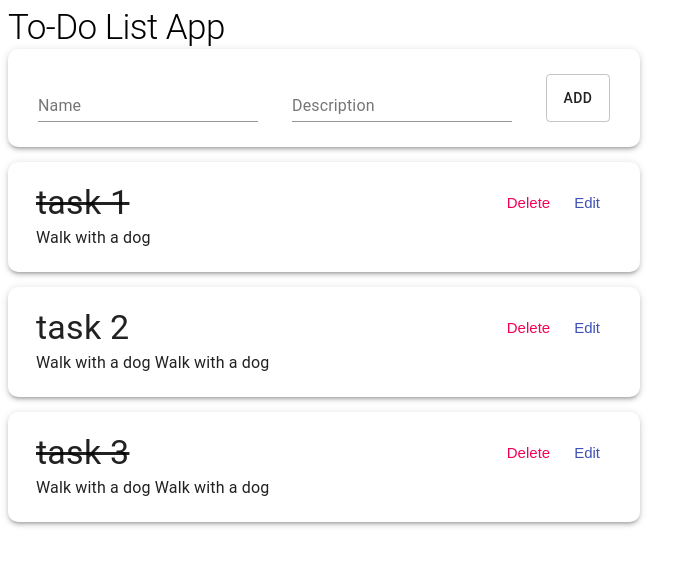
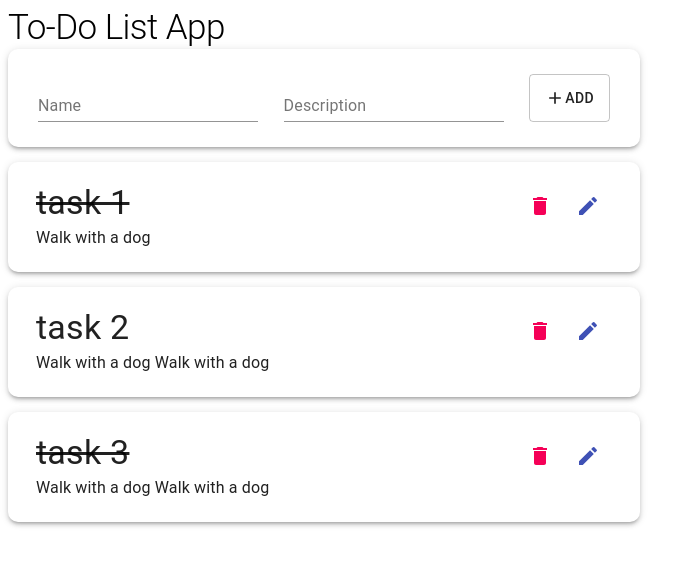
Before and after one commit to Kutsuruk/todo-app, a React (Create React App) app: page / in a window 1280 px wide. Shown: the top 566 px of the page, without its empty margins (0-699 px from the left). Built offline with nearby package versions, Linux system fonts and the light colour scheme.

Commit message:
Added icons for button. Make components code pretier. Start working on adding scss module styles.

```diff
--- a/package.json
+++ b/package.json
@@ -3,7 +3,11 @@
   "version": "0.1.0",
   "private": true,
   "dependencies": {
+    "@emotion/react": "^11.10.4",
+    "@emotion/styled": "^11.10.4",
     "@material-ui/core": "^4.12.4",
+    "@mui/icons-material": "^5.10.3",
+    "@mui/material": "^5.10.5",
     "@testing-library/jest-dom": "^5.14.1",
     "@testing-library/react": "^13.0.0",
     "@testing-library/user-event": "^13.2.1",
--- a/src/components/Panel/Panel.tsx
+++ b/src/components/Panel/Panel.tsx
@@ -1,6 +1,7 @@
 import React, {FC, useState} from "react";
 import {PanelProps} from "../../types";
 import {Button, Paper, TextField} from "@material-ui/core";
+import AddIcon from '@mui/icons-material/Add';
 
 const Panel:FC<PanelProps> = ({onAddTodo}) => {
     const [todo, setTodo] = useState({name: '', description: ''})
@@ -20,7 +21,9 @@ const Panel:FC<PanelProps> = ({onAddTodo}) => {
             <TextField name='name' label='Name' value={todo.name} onChange={onChange} />
             <TextField name='description' label='Description' value={todo.description} onChange={onChange} />
 
-            <Button onClick={onButtonClick} variant="outlined">Add</Button>
+            <Button onClick={onButtonClick} variant="outlined">
+                <AddIcon fontSize='small' />Add
+            </Button>
         </Paper>
     )
 }
--- a/src/components/TodoList/EditTodoItem/EditTodoItem.tsx
+++ b/src/components/TodoList/EditTodoItem/EditTodoItem.tsx
@@ -1,6 +1,7 @@
 import React, {FC, useState} from "react";
 import {Button, Paper, TextField} from "@material-ui/core";
 import {EditTodoItemProps} from "../../../types";
+import CheckIcon from '@mui/icons-material/Check';
 
 const EditTodoItem:FC<EditTodoItemProps> = ({todo, onChangeTodo}) => {
     const [editTodo, setEditTodo] = useState({name: todo.name, description: todo.description})
@@ -19,7 +20,9 @@ const EditTodoItem:FC<EditTodoItemProps> = ({todo, onChangeTodo}) => {
             <TextField name='name' label='Name' value={editTodo.name} onChange={onChange} />
             <TextField name='description' label='Description' value={editTodo.description} onChange={onChange} />
 
-            <Button onClick={onButtonClick} variant="outlined">Edit</Button>
+            <Button onClick={onButtonClick} variant="outlined">
+                <CheckIcon fontSize='small' />
+            </Button>
         </Paper>
     )
 }
--- a/src/components/TodoList/TodoItem/TodoItem.tsx
+++ b/src/components/TodoList/TodoItem/TodoItem.tsx
@@ -1,8 +1,15 @@
 import React, {FC} from "react";
 import {Box, IconButton, Paper, Typography} from "@material-ui/core";
-import {Todo, TodoItemProps} from "../../../types";
+import {TodoItemProps} from "../../../types";
+import DeleteIcon from '@mui/icons-material/Delete';
+import EditIcon from '@mui/icons-material/Edit';
 
-const TodoItem:FC<TodoItemProps> = ({todo, onDeleteTodo, onCheckTodo, onEditTodo}) => {
+
+const TodoItem:FC<TodoItemProps> = ({
+        todo,
+        onDeleteTodo,
+        onCheckTodo,
+        onEditTodo}) => {
     return(
         <Paper elevation={3} style={{marginTop: '15px', padding: '20px 28px', borderRadius: '10px', display: 'flex', justifyContent: 'space-between', alignContent: 'center', gap: '2px'}}>
             <Box>
@@ -19,10 +26,10 @@ const TodoItem:FC<TodoItemProps> = ({todo, onDeleteTodo, onCheckTodo, onEditTodo
             </Box>
             <Box>
                 <IconButton onClick={() => onDeleteTodo(todo.id)} color='secondary' style={{fontSize: '15px'}} aria-label="delete">
-                    Delete
+                    <DeleteIcon />
                 </IconButton>
                 <IconButton onClick={() => onEditTodo(todo.id)} color='primary' style={{fontSize: '15px'}} aria-label='edit'>
-                    Edit
+                    <EditIcon />
                 </IconButton>
             </Box>
         </Paper>
```
Also changed, not shown: src/components/TodoList/TodoList.tsx (+7 -1 lines), src/App.module.scss (added), 1 other file (tests, documents, lock files or other folders).
